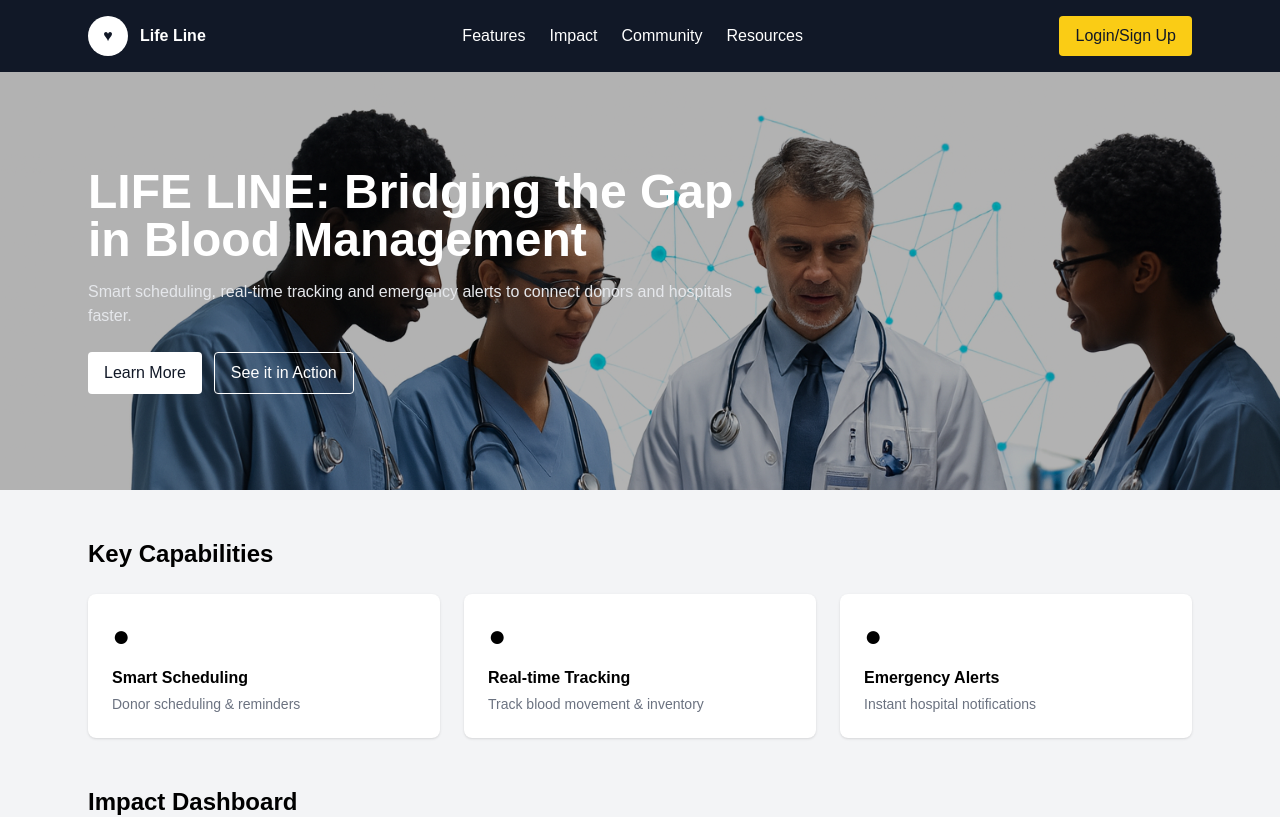
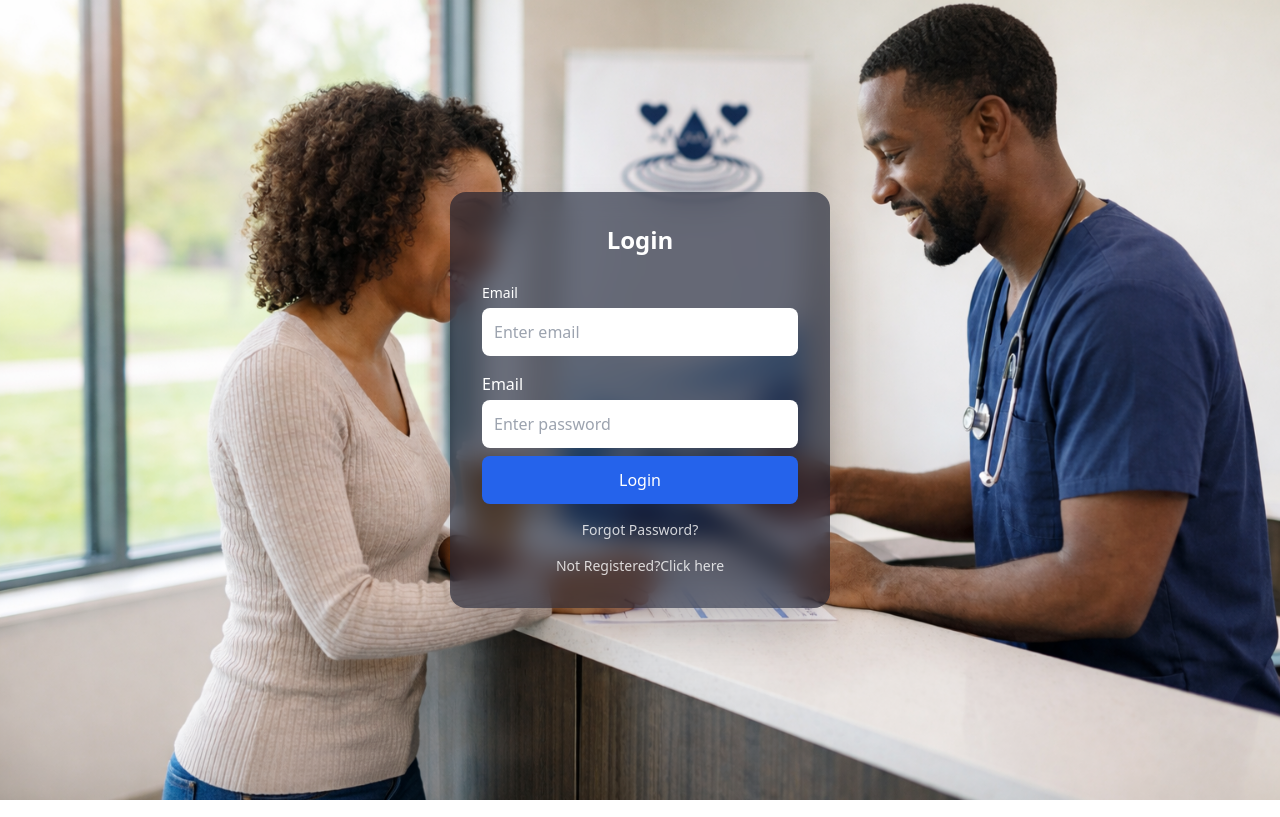
Before and after one commit to arvindyadav2028/Red-Pulse, a React (Vite) app in the folder client/: page / in a window 1280 px wide. Shown: the top 817 px of the page. Built offline with nearby package versions, Linux system fonts and the light colour scheme.

Commit message:
3rd Update

```diff
--- a/client/package.json
+++ b/client/package.json
@@ -14,9 +14,9 @@
   },
   "devDependencies": {
     "@vitejs/plugin-react": "^5.1.1",
-    "autoprefixer": "^10.4.14",
-    "postcss": "^8.4.24",
-    "tailwindcss": "^3.4.7",
+    "autoprefixer": "^10.4.24",
+    "postcss": "^8.5.6",
+    "tailwindcss": "^3.4.19",
     "vite": "^7.2.4"
   }
 }
--- a/client/src/App.jsx
+++ b/client/src/App.jsx
@@ -1,8 +1,9 @@
 import React from 'react'
 import HomePage from './pages/Home'
+import LoginPage from './pages/LoginPage'
 
 export default function App(){
   return (
-    <HomePage/>
+    <LoginPage/>
   )
 }
--- /dev/null
+++ b/client/src/components/LoginCard.jsx
@@ -0,0 +1,50 @@
+import { useState } from "react"
+import SignupCard from "./SignupCard"
+export default function LoginCard(){
+    const [isLogin, setIsLogin] = useState(true);
+    return(
+        <>
+        {isLogin?
+            <div className="w-[380px] p-8 rounded-2xl
+                    bg-slate-900/60 backdrop-blur-md
+                    text-white shadow-2xl">
+                <h2 className="text-2xl font-semibold text-center mb-6">
+                    Login
+                </h2>
+
+                <div className="mb-4">
+                    <label className="text-sm">Email</label>
+                    <input
+                        type="email"
+                        placeholder="Enter email"
+                        className="w-full mt-1 p-3 rounded-lg bg-white text-black outline-none"
+                    />
+                </div>
+
+                <div className="">
+                    <label className="">Email</label>
+                    <input
+                        type="password"
+                        placeholder="Enter password"
+                        className="w-full mt-1 p-3 rounded-lg bg-white text-black outline-none"
+                    />
+                </div>
+
+                <button className="w-full bg-blue-600 hover:bg-blue-700
+                            py-3 rounded-lg font-medium mt-2">
+                    Login
+                </button>
+
+                <p className="text-sm text-center mt-4 opacity-80">
+                    <a href="#">Forgot Password?</a>
+                </p>
+                <p className="text-sm text-center mt-4 opacity-80">
+                    <a href="#" onClick={()=>setIsLogin(false)}>
+                        Not Registered?Click here</a>
+                </p>
+            </div>:
+                <SignupCard/>
+        }
+        </>
+    );
+}
--- /dev/null
+++ b/client/src/components/SignupCard.jsx
@@ -0,0 +1,43 @@
+export default function LoginCard(){
+    return(
+        <div className="w-[340px] p-8 rounded-2xl
+                    bg-slate-900/60 backdrop-blur-sm
+                    text-white shadow-2xl">
+            <h2 className="text-2xl font-semibold text-center mb-6">
+                Sign Up
+            </h2>
+
+            <div className="mb-4">
+                <label className="text-sm">Email</label>
+                <input
+                    type="email"
+                    placeholder="Enter email"
+                    className="w-full mt-1 p-3 rounded-lg bg-white text-black outline-none"
+                />
+            </div>
+
+            <div className="mb-4">
+                <label className="text-sm">Password</label>
+                <input
+                    type="password"
+                    placeholder="Enter password"
+                    className="w-full mt-1 p-3 rounded-lg bg-white text-black outline-none"
+                />
+            </div>
+
+            <div className="mb-4">
+                <label className="text-sm">Password</label>
+                <input
+                    type="password"
+                    placeholder="Enter password"
+                    className="w-full mt-1 p-3 rounded-lg bg-white text-black outline-none"
+                />
+            </div>
+
+            <button className="w-full bg-blue-600 hover:bg-blue-700
+                            py-3 rounded-lg font-medium mt-2">
+                Sign Up
+            </button>
+        </div>
+    );
+}
--- a/client/src/index.css
+++ b/client/src/index.css
@@ -5,12 +5,3 @@
 html, body, #root {
   height: 100%;
 }
-body {
-  @apply bg-gray-100;
-  font-family: Arial, sans-serif;
-  /* display: flex; */
-  justify-content: center;
-  align-items: center;
-  height: 100vh;
-  margin: 0;
-}
--- /dev/null
+++ b/client/src/pages/LoginPage.jsx
@@ -0,0 +1,17 @@
+import LoginCard from '../components/LoginCard'
+import loginImg from '../assets/loginImg.png'
+export default function Login(){
+    return(
+        <>
+            <div
+                className="h-screen bg-cover bg-center flex justify-center items-center"
+                style={{
+                    backgroundImage:
+                    `url(${loginImg})`,
+                }}
+            >
+                <LoginCard/>
+            </div>
+        </>
+    );
+}
```
Also changed, not shown: client/postcss.config.js (renamed from client/postcss.config.cjs), client/src/assets/loginImg.png (added), client/tailwind.config.js (line endings or trailing spaces), 1 other file (tests, documents, lock files or other folders).
